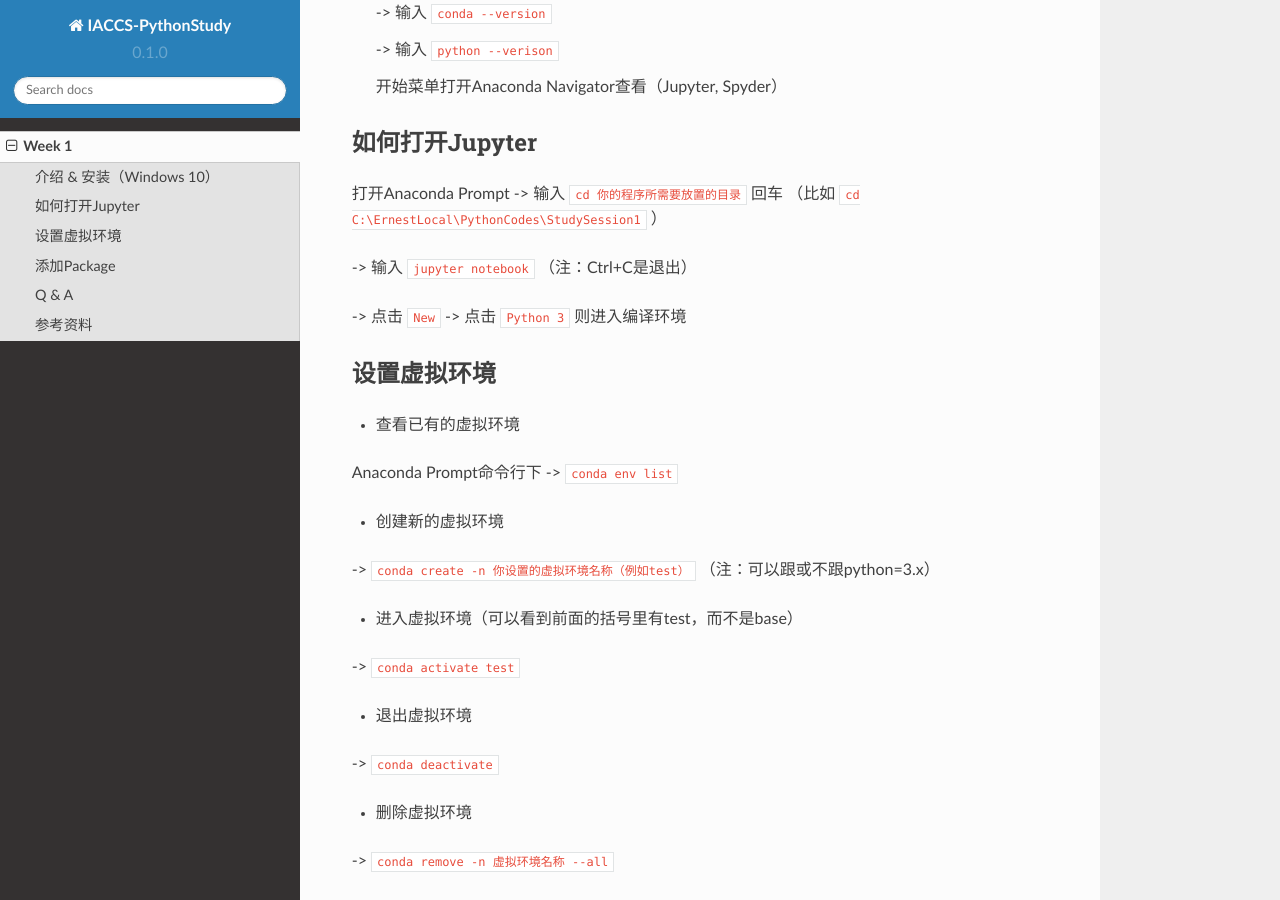
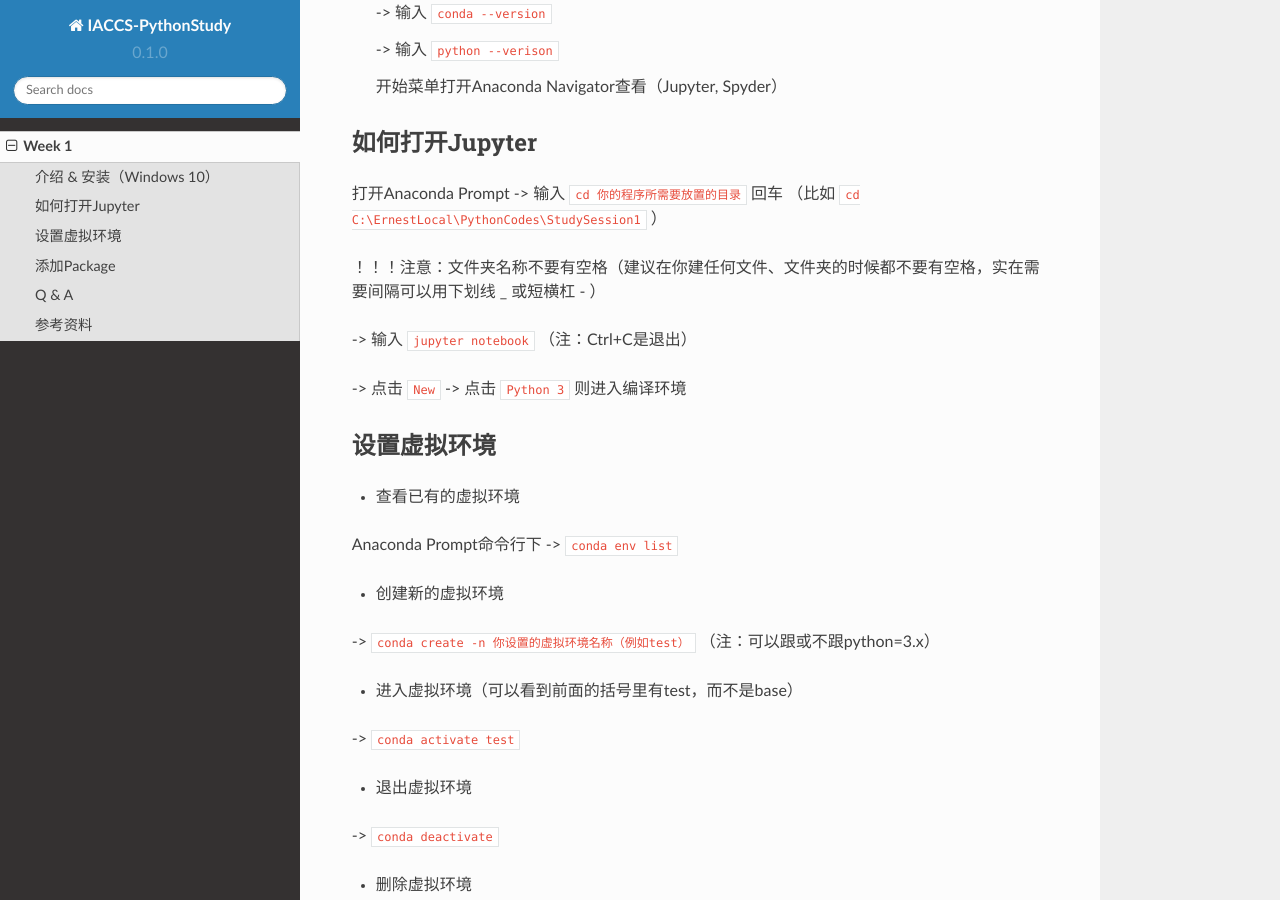
Before and after one commit to sandaowu/IACCS-Python-Study, a Sphinx documentation site: the page built from docs/source/study1.rst, in a window 1280 px wide and 900 px high, scrolled down 608 px. Built offline with Sphinx 7.4.7 and the Read the Docs theme 2.0.0, drawn with Linux system fonts in a browser that asks for light colours.

Commit message:
Update study1.rst

```diff
--- a/docs/source/study1.rst
+++ b/docs/source/study1.rst
@@ -34,6 +34,8 @@ Week 1
 ------------------
 打开Anaconda Prompt -> 输入 ``cd 你的程序所需要放置的目录`` 回车
 （比如 ``cd C:\ErnestLocal\PythonCodes\StudySession1`` ）
+
+！！！注意：文件夹名称不要有空格（建议在你建任何文件、文件夹的时候都不要有空格，实在需要间隔可以用下划线 _ 或短横杠 - ）
 
 -> 输入 ``jupyter notebook`` （注：Ctrl+C是退出）
 
```
